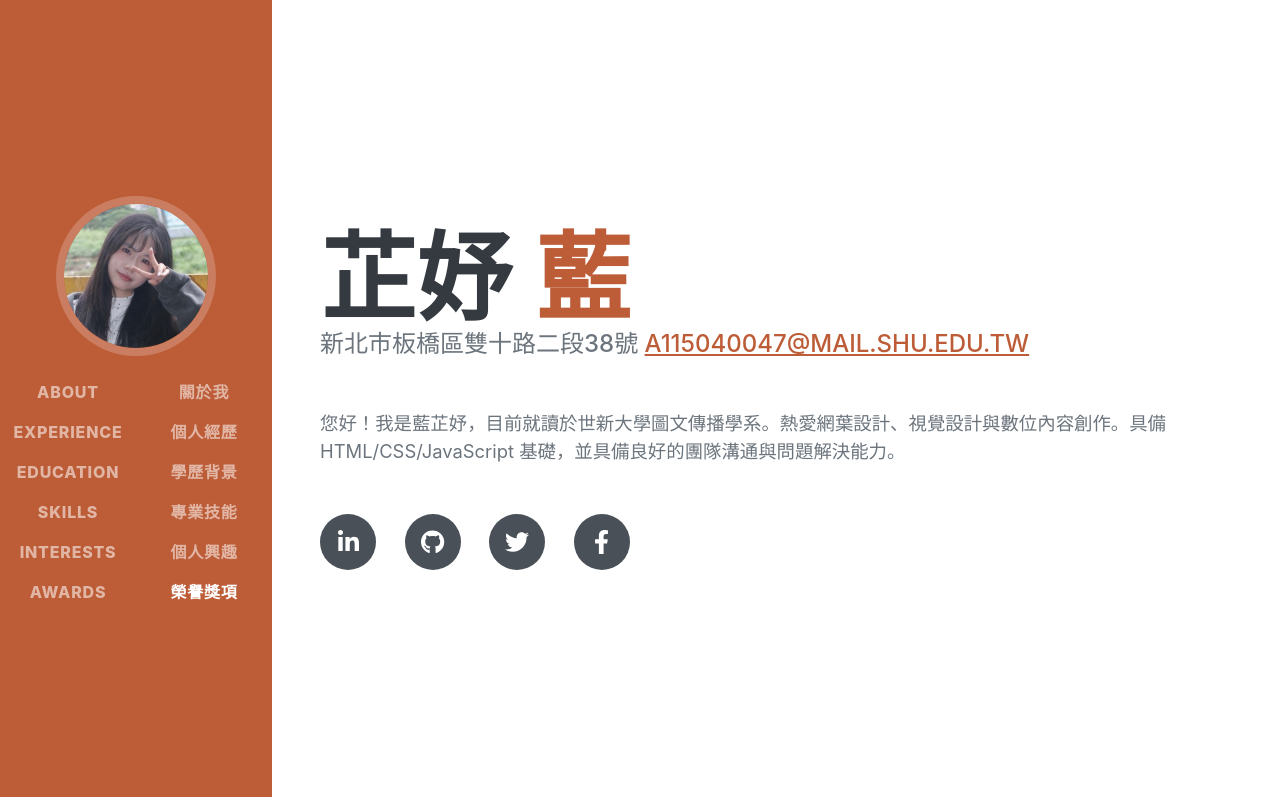
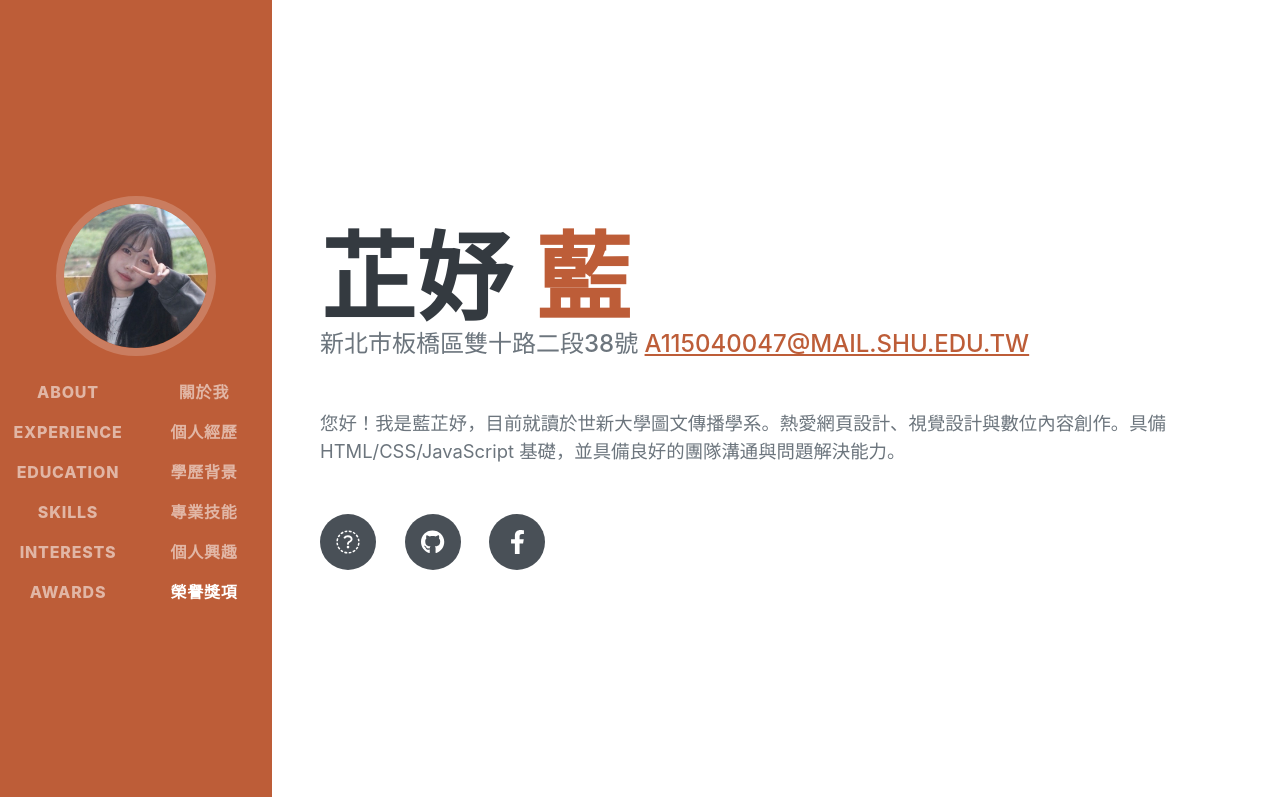
Before and after one commit to a115040047-cloud/a115040047-cloud.github.io, a plain HTML site: page index.html in a window 1280 px wide. Shown: the top 797 px of the page. Drawn offline with nearby package versions, Linux system fonts and the light colour scheme; a web font is replaced by a local one.

Commit message:
Update index.html

```diff
--- a/index.html
+++ b/index.html
@@ -62,12 +62,11 @@
                     新北市板橋區雙十路二段38號
                     <a href="mailto:name@email.com">a115040047@mail.shu.edu.tw</a>
 </div>
-                <p class="lead mb-5">您好！我是藍芷妤，⽬前就讀於世新⼤學圖文傳播學系。熱愛網葉設計、視覺設計與數位內容創作。具備 HTML/CSS/JavaScript 基礎，並具備良好的團隊溝通與問題解決能⼒。</p>
+                <p class="lead mb-5">您好！我是藍芷妤，⽬前就讀於世新⼤學圖文傳播學系。熱愛網頁設計、視覺設計與數位內容創作。具備 HTML/CSS/JavaScript 基礎，並具備良好的團隊溝通與問題解決能⼒。</p>
                 <div class="social-icons">
-                    <a class="social-icon" href="#!"><i class="fab fa-linkedin-in"></i></a>
-                    <a class="social-icon" href="#!"><i class="fab fa-github"></i></a>
-                    <a class="social-icon" href="#!"><i class="fab fa-twitter"></i></a>
-                    <a class="social-icon" href="#!"><i class="fab fa-facebook-f"></i></a>
+                    <a class="social-icon" href="https://www.instagram.com/_9yuzzhi/"><i class="fab fa-ig"></i></a>
+                    <a class="social-icon" href="https://a115040047-cloud.github.io/"><i class="fab fa-github"></i></a>
+                    <a class="social-icon" href="https://www.facebook.com"><i class="fab fa-facebook-f"></i></a>
                 </div>
             </div>
         </section>
```
